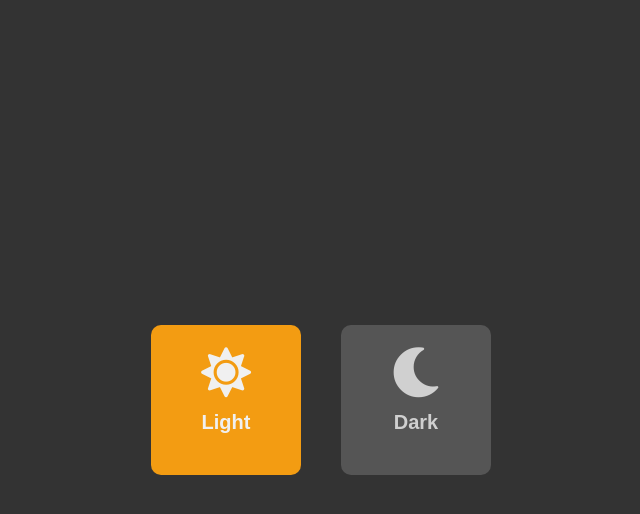
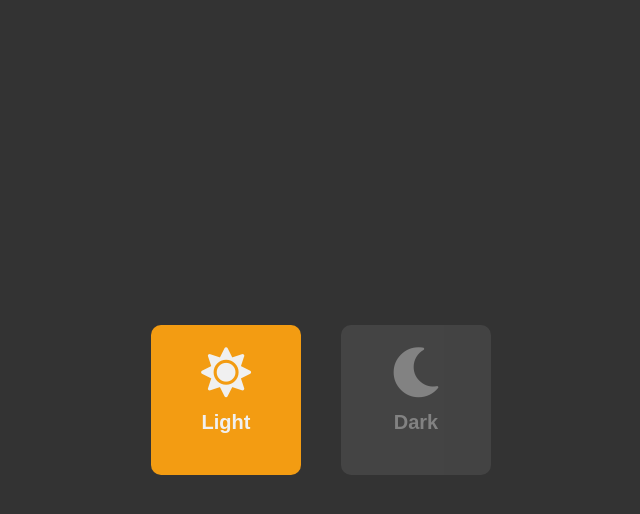
Before and after one commit to Giovasdf/light-dark-mode-toggle, a plain HTML site: page index.html in a window 1280 px wide. Both pictures are taken after a click on the element "Dark". Shown: the whole page, without its empty margins (319-959 px from the left). Drawn offline with nearby package versions, Linux system fonts and the light colour scheme.

Commit message:
🐞 fix: Toggle
Valitdate if its dark or light

```diff
--- a/index.html
+++ b/index.html
@@ -11,30 +11,49 @@
     <link rel="stylesheet" href="css/module.css">
     <link rel="stylesheet" href="css/state.css">
     <link rel="stylesheet" href="css/theme.css">
+    <style>
+        .disabled {
+            pointer-events: none;
+            opacity: 0.5;
+        }
+    </style>
 </head>
 <body class="theme-light">
     <div class="container d-flex justify-content-center align-items-center vh-100">
-        <div class="box light-mode" onclick="toggleMode()">
+        <div id="light-mode" class="box light-mode" onclick="toggleMode('light')">
             <i class="fas fa-sun"></i>
             <p>Light</p>
         </div>
-        <div class="box dark-mode" onclick="toggleMode()">
+        <div id="dark-mode" class="box dark-mode" onclick="toggleMode('dark')">
             <i class="fas fa-moon"></i>
             <p>Dark</p>
         </div>
     </div>
     <script>
         // Función para alternar entre modos claro y oscuro
-        function toggleMode() {
-            // Alterna la clase 'theme-dark' en el elemento 'body'
-            // Si 'theme-dark' está presente, la quita; si no está, la añade
-            document.body.classList.toggle('theme-dark');
+        function toggleMode(mode) {
+            if (mode === 'light' && document.body.classList.contains('theme-dark')) {
+                document.body.classList.remove('theme-dark');
+                document.body.classList.add('theme-light');
+            } else if (mode === 'dark' && document.body.classList.contains('theme-light')) {
+                document.body.classList.remove('theme-light');
+                document.body.classList.add('theme-dark');
+            }
+            updateButtons();
+        }
 
-            // Alterna la clase 'theme-light' en el elemento 'body'
-            // Si 'theme-light' está presente, la quita; si no está, la añade
-            document.body.classList.toggle('theme-light');
+        function updateButtons() {
+            if (document.body.classList.contains('theme-light')) {
+                document.getElementById('light-mode').classList.add('disabled');
+                document.getElementById('dark-mode').classList.remove('disabled');
+            } else if (document.body.classList.contains('theme-dark')) {
+                document.getElementById('dark-mode').classList.add('disabled');
+                document.getElementById('light-mode').classList.remove('disabled');
+            }
         }
+
+        // Actualizar los botones al cargar la página
+        updateButtons();
     </script>
-
 </body>
 </html>
```
Also changed, not shown: 1 other file.
